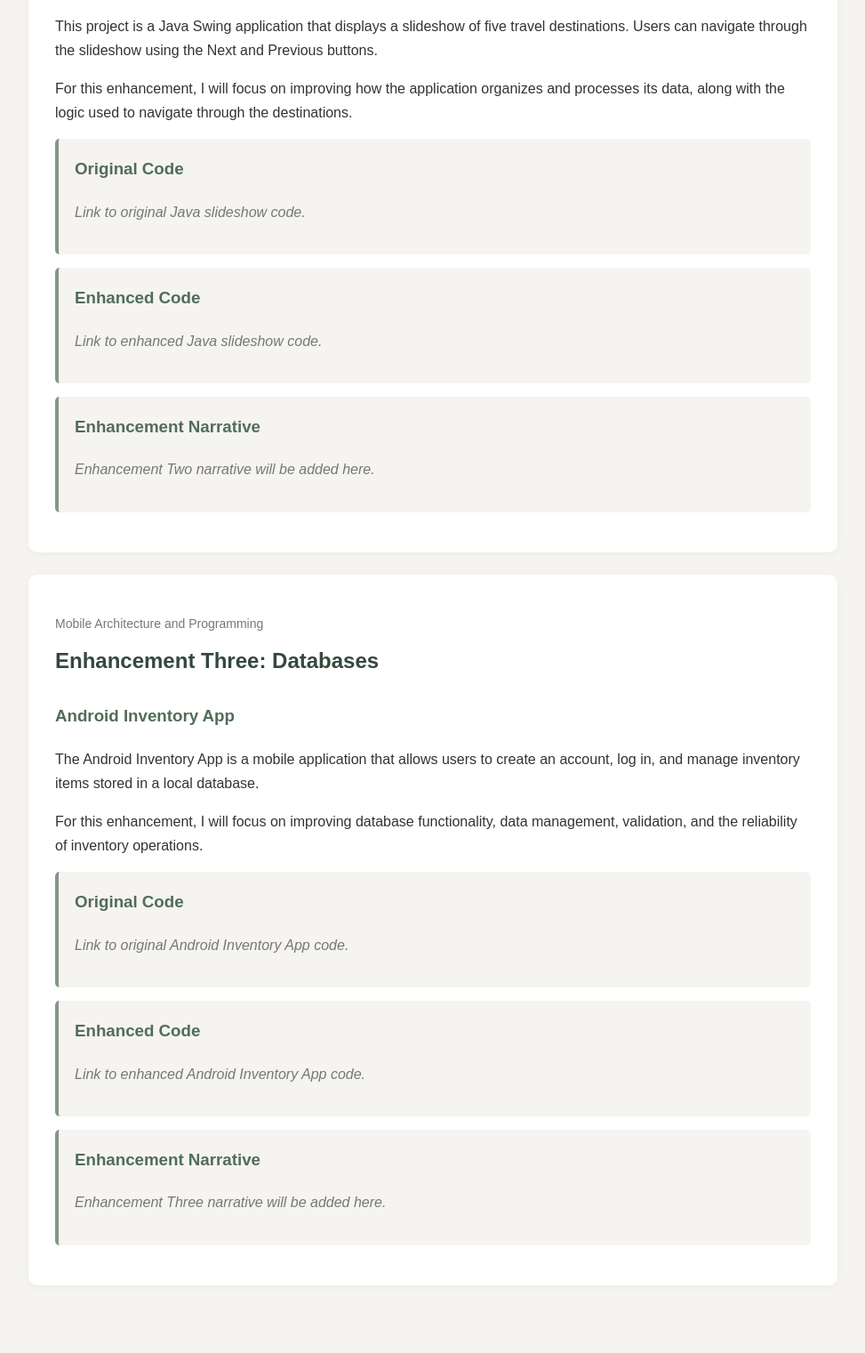
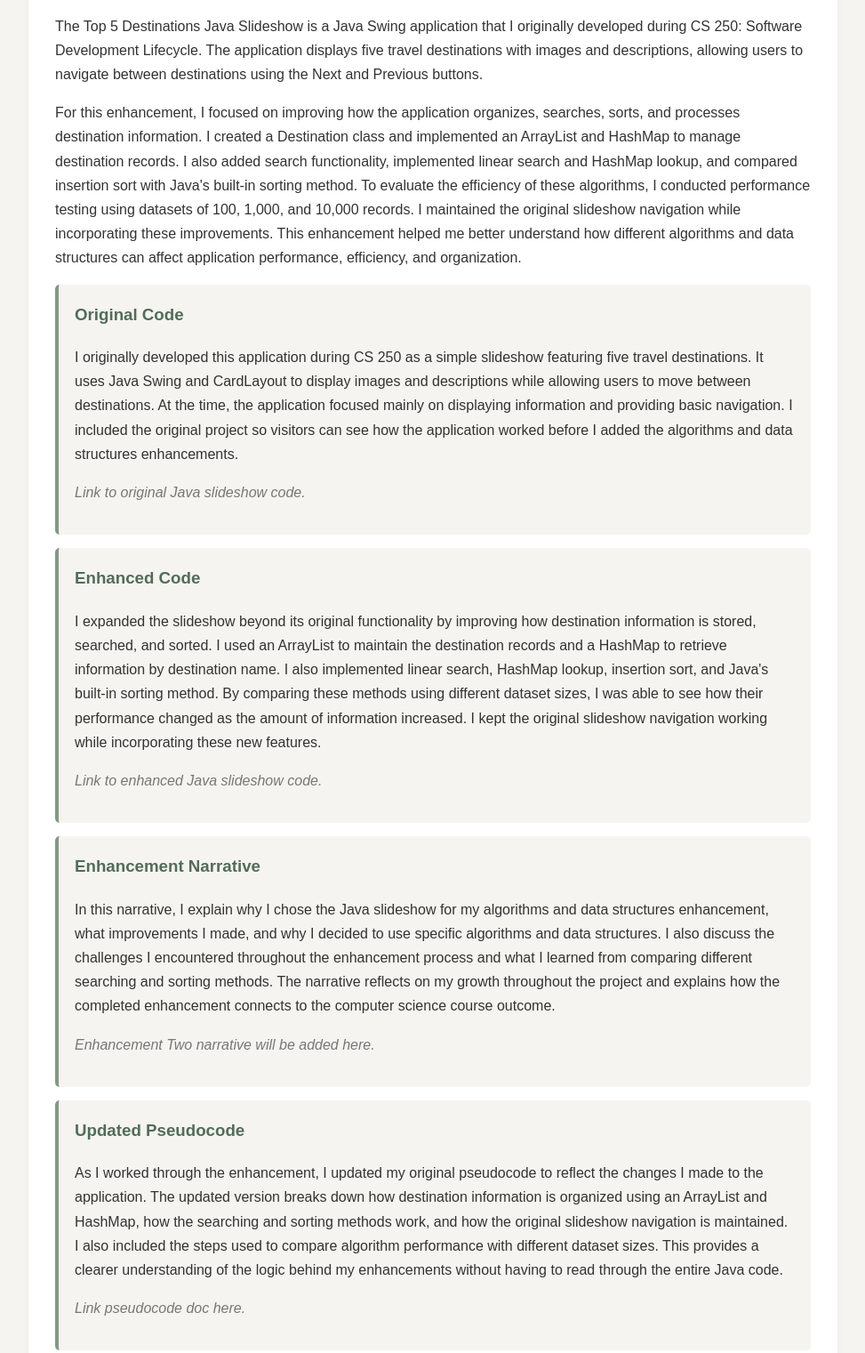
Before and after one commit to LisaUlrick20/LisaUlrick20.github.io, a plain HTML site: page index.html in a window 1280 px wide. Shown: the part 4254-5775 px from the top of the page at 89% size, without its empty margins (153-1126 px from the left). Drawn offline with Linux system fonts and the light colour scheme.

Commit message:
Update index.html

```diff
--- a/index.html
+++ b/index.html
@@ -263,10 +263,6 @@
 
         </section>
 
-
-
-
-
         <!-- ENHANCEMENT ONE -->
 
         <section id="enhancement-one">
@@ -313,6 +309,7 @@
 
 </div>
 
+            <!-- Enhancement One: Original Code -->
             <div class="resource-box">
                 <h3>Original Code</h3>
                 <p>
@@ -326,6 +323,7 @@
                 </a>
             </div>
 
+            <!-- Enhancement One: Enhanced Code -->
             <div class="resource-box">
                 <h3>Enhanced Code</h3>
                 <p>
@@ -355,6 +353,7 @@
                 </a>
             </div>
 
+
             <!-- Enhancement One: Updated Pseudocode -->
             <div class="resource-box">
                 <h3>Updated Pseudocode</h3>
@@ -367,6 +366,7 @@
                     Download Updated Pseudocode (Word)
                 </a>
             </div>
+
 
             <!-- Enhancement One: Testing Documentation -->
             <div class="resource-box">
@@ -388,11 +388,6 @@
 
         </section>
 
-
-
-
-
-
         <!-- ENHANCEMENT TWO -->
 
         <section id="enhancement-two">
@@ -405,41 +400,100 @@
             <h3>Top 5 Destinations Java Slideshow</h3>
 
             <p>
-                This project is a Java Swing application
-                that displays a slideshow of five travel
-                destinations. Users can navigate through
-                the slideshow using the Next and Previous
-                buttons.
+                The Top 5 Destinations Java Slideshow is a Java Swing application that I originally developed
+                during CS 250: Software Development Lifecycle. The application displays five travel destinations with images
+                and descriptions, allowing users to navigate between destinations using the Next and Previous buttons.
             </p>
 
             <p>
-                For this enhancement, I will focus on
-                improving how the application organizes
-                and processes its data, along with
-                the logic used to navigate through
-                the destinations.
+                For this enhancement, I focused on improving how the application organizes, searches, sorts, and processes
+                destination information. I created a Destination class and implemented an ArrayList and HashMap to manage
+                destination records. I also added search functionality, implemented linear search and HashMap lookup, and
+                compared insertion sort with Java's built-in sorting method. To evaluate the efficiency of these algorithms,
+                I conducted performance testing using datasets of 100, 1,000, and 10,000 records. I maintained the original slideshow
+                navigation while incorporating these improvements. This enhancement helped me better understand how different algorithms
+                and data structures can affect application performance, efficiency, and organization.
             </p>
 
+            <!-- Enhancement Two: Original Code -->
             <div class="resource-box">
                 <h3>Original Code</h3>
+                <p>
+                   I originally developed this application during CS 250 as a simple slideshow featuring five travel destinations.
+                    It uses Java Swing and CardLayout to display images and descriptions while allowing users to move between destinations.
+                    At the time, the application focused mainly on displaying information and providing basic navigation.
+                    I included the original project so visitors can see how the application worked before I added the algorithms
+                    and data structures enhancements.
+                </p>
                 <p class="placeholder">
                     Link to original Java slideshow code.
                 </p>
             </div>
 
+            <!-- Enhancement Two: Enhanced Code -->
             <div class="resource-box">
                 <h3>Enhanced Code</h3>
+                <p>
+                   I expanded the slideshow beyond its original functionality by improving how destination information is stored, searched, and sorted.
+                    I used an ArrayList to maintain the destination records and a HashMap to retrieve information by destination name.
+                    I also implemented linear search, HashMap lookup, insertion sort, and Java's built-in sorting method.
+                    By comparing these methods using different dataset sizes, I was able to see how their performance changed
+                    as the amount of information increased. I kept the original slideshow navigation working while incorporating these new features.
+                </p>
                 <p class="placeholder">
                     Link to enhanced Java slideshow code.
                 </p>
             </div>
 
+            <!-- Enhancement Two: Narrative -->
             <div class="resource-box">
                 <h3>Enhancement Narrative</h3>
+                <p>
+                    In this narrative, I explain why I chose the Java slideshow for my algorithms and data structures enhancement, what
+                    improvements I made, and why I decided to use specific algorithms and data structures. I also discuss the challenges
+                    I encountered throughout the enhancement process and what I learned from comparing different searching and sorting methods.
+                    The narrative reflects on my growth throughout the project and explains how the completed enhancement
+                    connects to the computer science course outcome.
+                </p>
                 <p class="placeholder">
                     Enhancement Two narrative will be added here.
                 </p>
             </div>
+
+
+             <!-- Enhancement Two: Updated Pseudocode -->
+            <div class="resource-box">
+                <h3>Updated Pseudocode</h3>
+                <p>
+                    As I worked through the enhancement, I updated my original pseudocode to reflect the changes I made to the application.
+                    The updated version breaks down how destination information is organized using an ArrayList and HashMap,
+                    how the searching and sorting methods work, and how the original slideshow navigation is maintained.
+                    I also included the steps used to compare algorithm performance with different dataset sizes.
+                    This provides a clearer understanding of the logic behind my enhancements without having to read
+                    through the entire Java code.
+                </p>
+                <p class="placeholder">
+                    Link pseudocode doc here.
+                </p>
+        </div>
+
+
+            <!-- Enhancement Two: Testing Documentation -->
+            <div class="resource-box">
+                <h3>Testing Documentation</h3>
+                <p>
+                    Throughout the enhancement process, I tested the application to make sure the new features worked correctly
+                    without affecting its original functionality. I documented the testing procedures, expected and
+                    actual results, test outcomes, and screenshot evidence. In addition to testing slideshow navigation,
+                    searching, and sorting, I compared the performance of different algorithms using datasets of 100,
+                    1,000, and 10,000 records. Including this documentation shows the steps I took to verify my
+                    improvements and evaluate the performance of the enhanced application.
+                </p>
+               <p class="placeholder">
+                    Link to testing doc here.
+                </p>
+        </div>
+
 
         </section>
 
```
Lines whose indentation alone changed are shown as unchanged.
